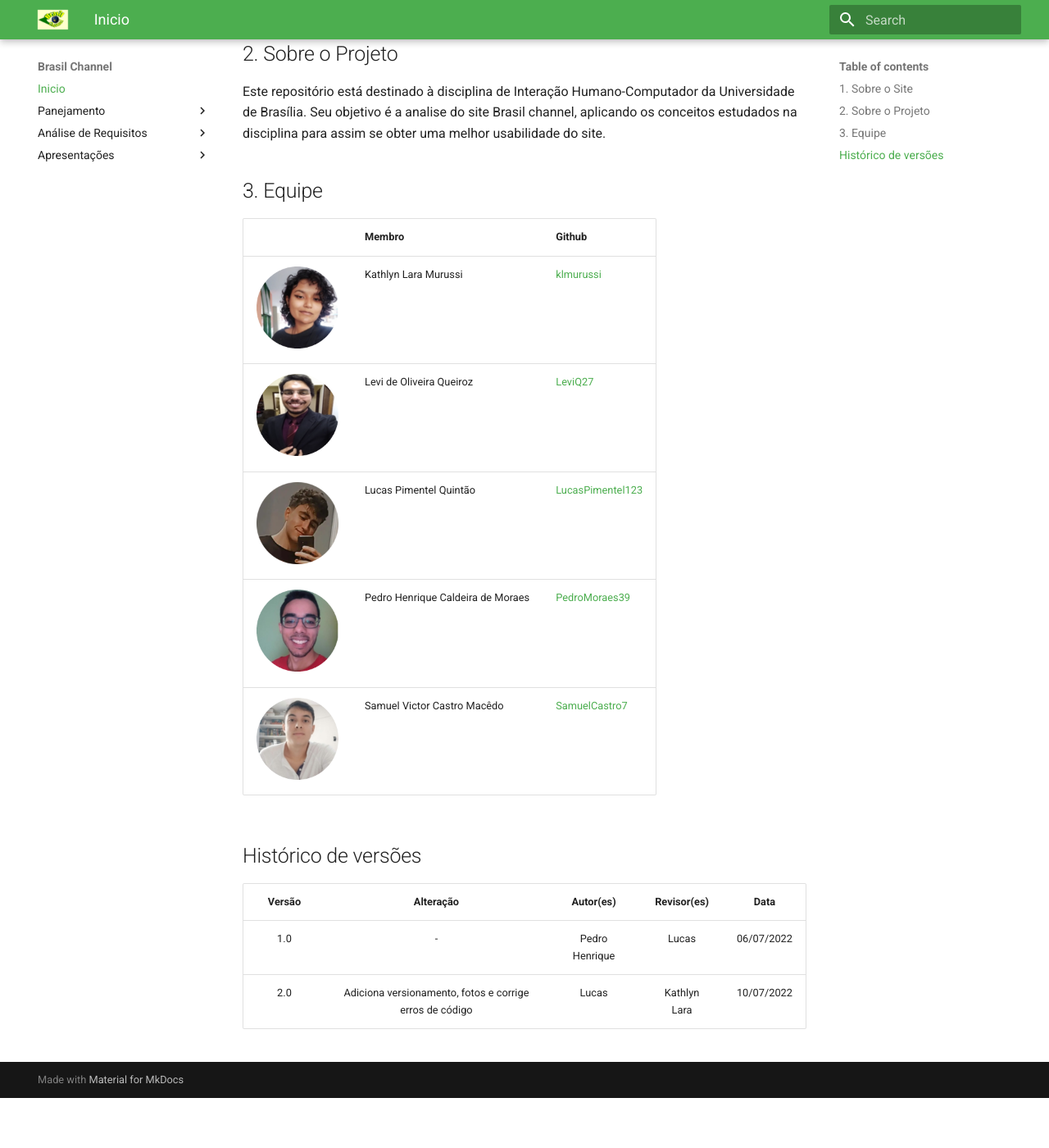
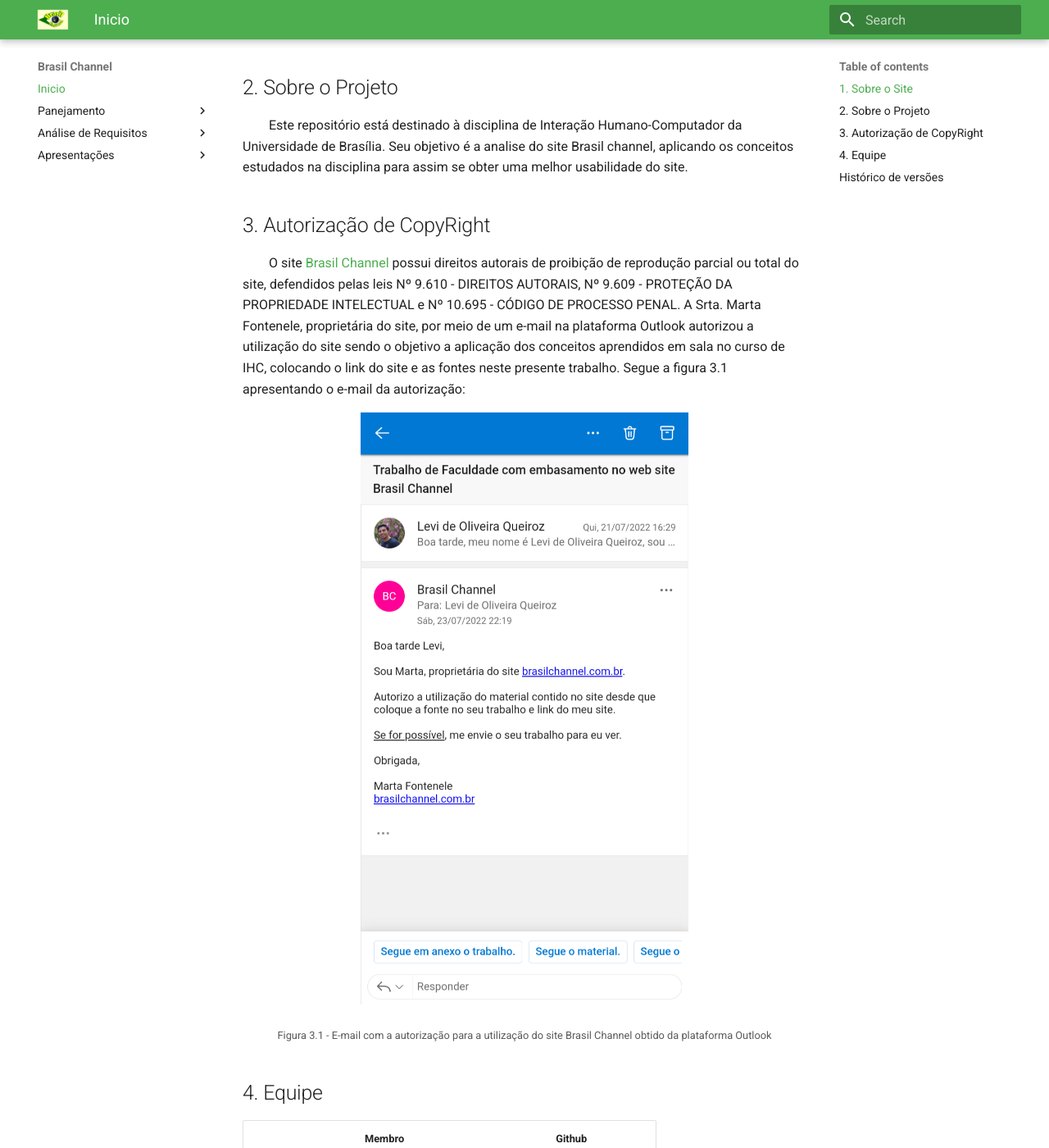
Before and after one commit to klmurussi/2022.1-Brasil-Channel, an MkDocs documentation site: the page built from docs/index.md, in a window 1280 px wide and 1400 px high, scrolled down 700 px. Shown: the whole window at 82% size. Built offline with MkDocs 1.6.1 and Material for MkDocs 9.7.7, drawn with Linux system fonts in a browser that asks for light colours; before the commit the page ends 2039 px from its top, so only the background shows below that; some of the changed text lies outside the part shown.

Commit message:
Adicionando fontes, copyright e imagens

```diff
--- a/docs/index.md
+++ b/docs/index.md
@@ -3,6 +3,8 @@
 <center>
 <img src="./assets/channel.png" width="500">
 </center>
+
+<small><center>Imagem obtido do site https://www.brasilchannel.com.br/</center></small>
 
 ## 1. Sobre o Site
 &emsp;&emsp; O [Brasil channel](https://www.brasilchannel.com.br/) é um site voltado para informações gerais sobre o Brasil e suas regiões. Dentro do site podemos encontrar diversas informações como o clima, folclore, fauna e links diretos para sites governamentais. Dessa forma reunindo diversas informações sobre o país, seus estados e municípios em um só lugar.
@@ -11,9 +13,21 @@
 
 ## 2. Sobre o Projeto
 
-Este repositório está destinado à disciplina de Interação Humano-Computador da Universidade de Brasília. Seu objetivo é a analise do site Brasil channel, aplicando os conceitos estudados na disciplina para assim se obter uma melhor usabilidade do site.
+&emsp;&emsp;Este repositório está destinado à disciplina de Interação Humano-Computador da Universidade de Brasília. Seu objetivo é a analise do site Brasil channel, aplicando os conceitos estudados na disciplina para assim se obter uma melhor usabilidade do site.
 
-## 3. Equipe
+## 3. Autorização de CopyRight
+
+&emsp;&emsp;O site [Brasil Channel](https://www.brasilchannel.com.br/) possui direitos autorais de proibição de reprodução parcial ou total do site, defendidos pelas leis Nº 9.610 - DIREITOS AUTORAIS, Nº 9.609 - PROTEÇÃO DA PROPRIEDADE INTELECTUAL e Nº 10.695 - CÓDIGO DE PROCESSO PENAL. A Srta. Marta Fontenele, proprietária do site, por meio de um e-mail na plataforma Outlook autorizou a utilização do site sendo o objetivo a aplicação dos conceitos aprendidos em sala no curso de IHC, colocando o link do site e as fontes neste presente trabalho. Segue a figura 3.1 apresentando o e-mail da autorização:
+
+<center>
+
+<img src="./assets/emailAutoriacaoBrasilChannel.png" width="400"></img>
+
+</center>
+
+<small><center>Figura 3.1 - E-mail com a autorização para a utilização do site Brasil Channel obtido da plataforma Outlook</center></small>
+
+## 4. Equipe
 
 |                                                           | Membro             | Github            |
 | --------------------------------------------------------- | ------------------ | ----------------- |
@@ -29,3 +43,4 @@
 |:------:|:--------------------------------------:|:-----------:|:----------------------:|:-----:|
 |   1.0  |                    -                   |    Pedro Henrique    | Lucas | 06/07/2022 |
 |   2.0  |   Adiciona versionamento, fotos e corrige erros de código                 |  Lucas      | Kathlyn Lara | 10/07/2022 |
+|   3.0  |   Adiciona fontes e autorização Copyright                 |  Levi Queiroz      | - | 31/07/2022 |
```
Also changed, not shown: docs/assets/emailAutoriacaoBrasilChannel.png (added).
